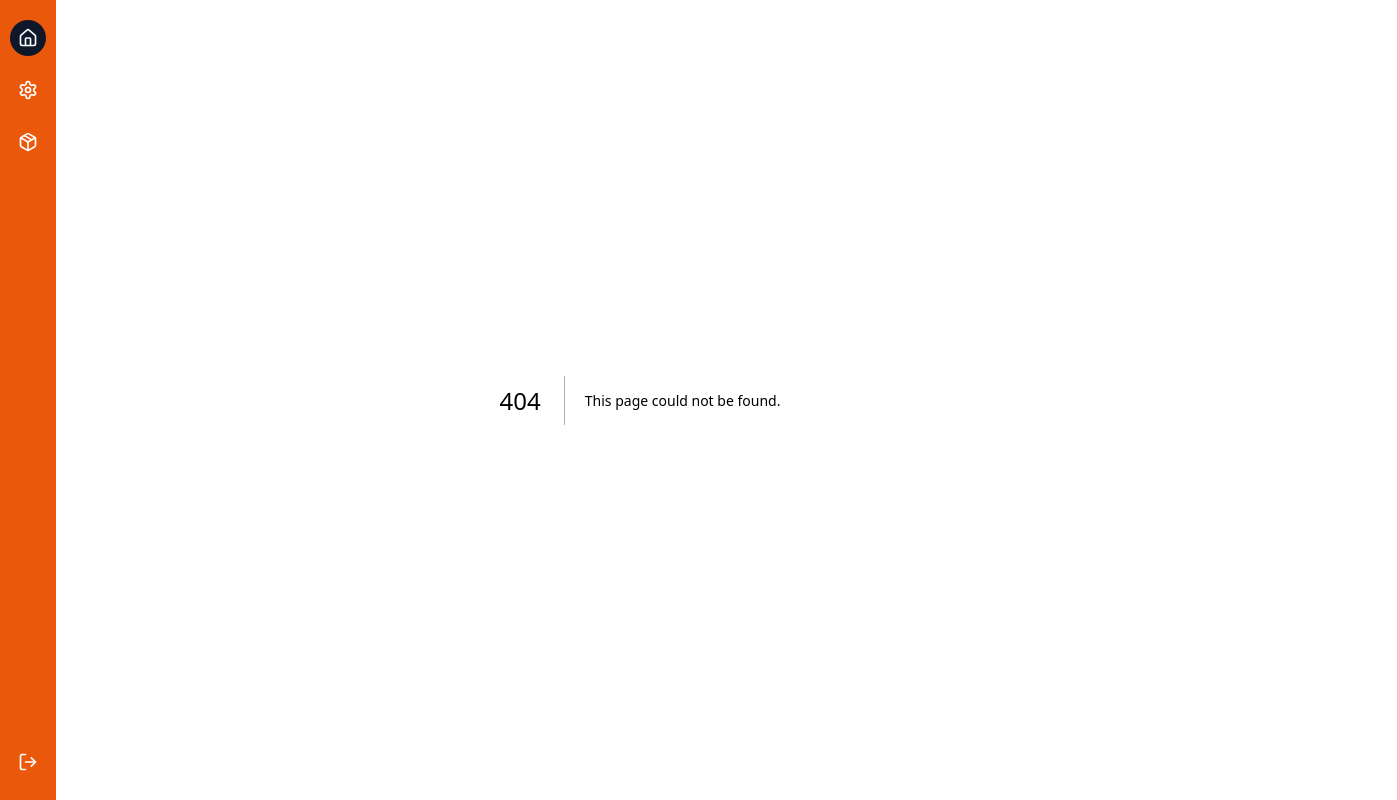
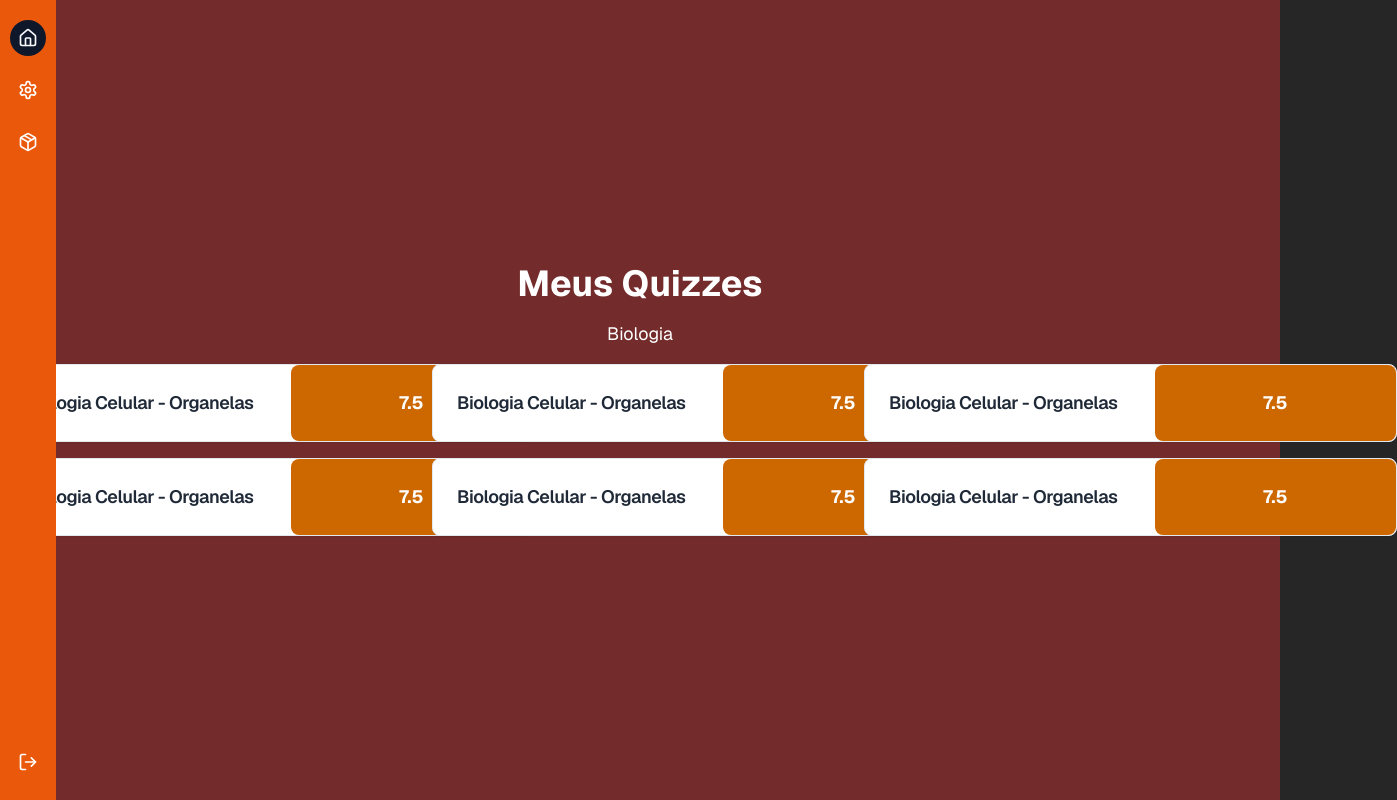
Before and after one commit to caueeugenio/fiap-hackaton-frontend, a Next.js app: page /my-quizzes in a window 1280 px wide. Before the commit this address had no page. Shown: the whole page, 1397 px wide, since content can reach past the window. Built offline with nearby package versions, Linux system fonts and the light colour scheme.

Commit message:
feat: quiz card component

```diff
--- a/src/app/home/page.tsx
+++ b/src/app/home/page.tsx
@@ -57,7 +57,7 @@ export default function Home() {
         </div>
         <div className='bg-background p-6 shadow-md items-center w-full'>
           <h2 className='text-white text-xl font-bold mb-2 text-center'>
-            Status por disciplina
+            Desempenho por disciplina
           </h2>
           <div className='grid sm:grid-cols-1 lg:grid-cols-3 gap-4 lg:h-full sm:pb-6 lg:pb-0'>
             {subjects.map((subject, index) => (
--- /dev/null
+++ b/src/app/my-quizzes/page.tsx
@@ -0,0 +1,31 @@
+'use client'
+import QuizCard from '@/components/QuizCard/page'
+import { useState } from 'react'
+
+export default function MyQuizzesPage() {
+  const [quizzes, setQuizzes] = useState([
+    { title: 'Biologia Celular - Organelas', average: 7.5 },
+    { title: 'Biologia Celular - Organelas', average: 7.5 },
+    { title: 'Biologia Celular - Organelas', average: 7.5 },
+    { title: 'Biologia Celular - Organelas', average: 7.5 },
+    { title: 'Biologia Celular - Organelas', average: 7.5 },
+    { title: 'Biologia Celular - Organelas', average: 7.5 },
+  ])
+  const subject = 'Biologia'
+
+  return (
+    <div className='bg-tertiary_background flex items-center justify-center min-h-screen  '>
+      <div className='flex flex-col items-center'>
+        <h1 className='text-white text-4xl font-bold text-center pb-4'>
+          Meus Quizzes
+        </h1>
+        <h2 className='text-left text-white pb-4 text-lg'>{subject}</h2>
+        <div className='grid lg:grid-cols-3 gap-4'>
+          {quizzes.map((quiz, index) => (
+            <QuizCard key={index} title={quiz.title} content={quiz.average} />
+          ))}
+        </div>
+      </div>
+    </div>
+  )
+}
--- /dev/null
+++ b/src/components/QuizCard/page.tsx
@@ -0,0 +1,37 @@
+import {
+  Card,
+  CardContent,
+  CardDescription,
+  CardHeader,
+  CardTitle,
+} from '../ui/card'
+
+interface QuizCarProps {
+  title: string
+  content?: number
+}
+
+export default function QuizCard({ title, content }: QuizCarProps) {
+  return (
+    <Card className='flex flex-col sm:flex-row w-full sm:w-[533px] '>
+      <CardHeader className='flex-1'>
+        <div className='flex items-center justify-left'>
+          <CardTitle className='text-lg sm:text-xl text-gray-800 select-none lg:text-lg'>
+            {title}
+          </CardTitle>
+        </div>
+      </CardHeader>
+
+      <CardContent className='flex-1 p-0'>
+        <div
+          className='bg-primary_background flex justify-center rounded-lg'
+          style={{ height: '100%' }}
+        >
+          <p className='text-base sm:text-lg font-bold text-white flex items-center justify-center h-full'>
+            {content}
+          </p>
+        </div>
+      </CardContent>
+    </Card>
+  )
+}
--- a/src/components/sidebar/index.tsx
+++ b/src/components/sidebar/index.tsx
@@ -50,14 +50,14 @@ export function Sidebar() {
             <Tooltip>
               <TooltipTrigger asChild>
                 <Link
-                  href='#'
+                  href='/my-quizzes'
                   className='flex h-9 w-9 shrink-0 items-center justify-center rounded-lg text-muted-foreground transition-colors hover:text-foreground'
                 >
                   <Package className='h-5 w-5  text-white' />
-                  <span className='sr-only'>Quizz</span>
+                  <span className='sr-only'>Quiz</span>
                 </Link>
               </TooltipTrigger>
-              <TooltipContent side='right'>Quizz</TooltipContent>
+              <TooltipContent side='right'>Quiz</TooltipContent>
             </Tooltip>
           </TooltipProvider>
         </nav>
```
